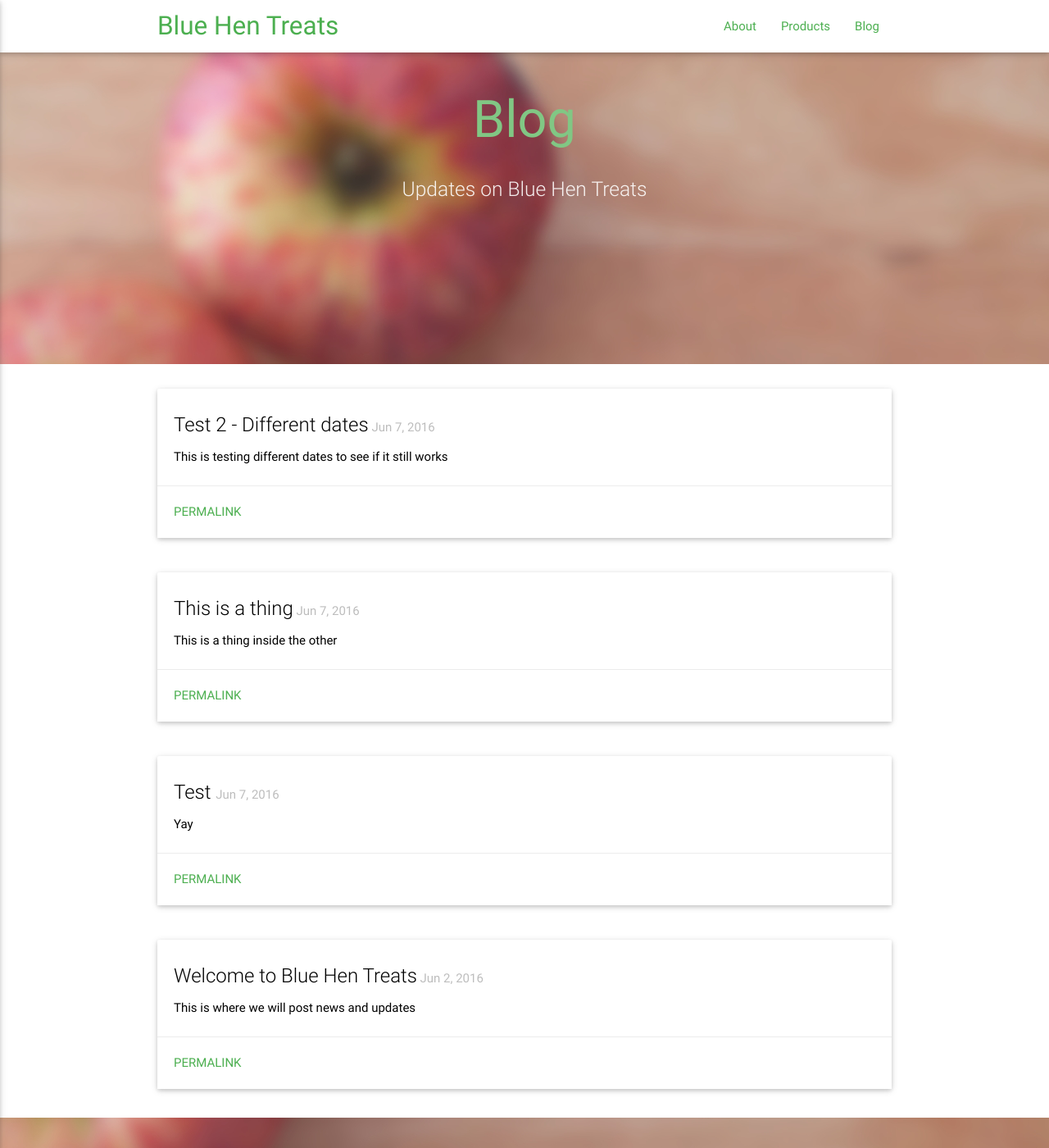
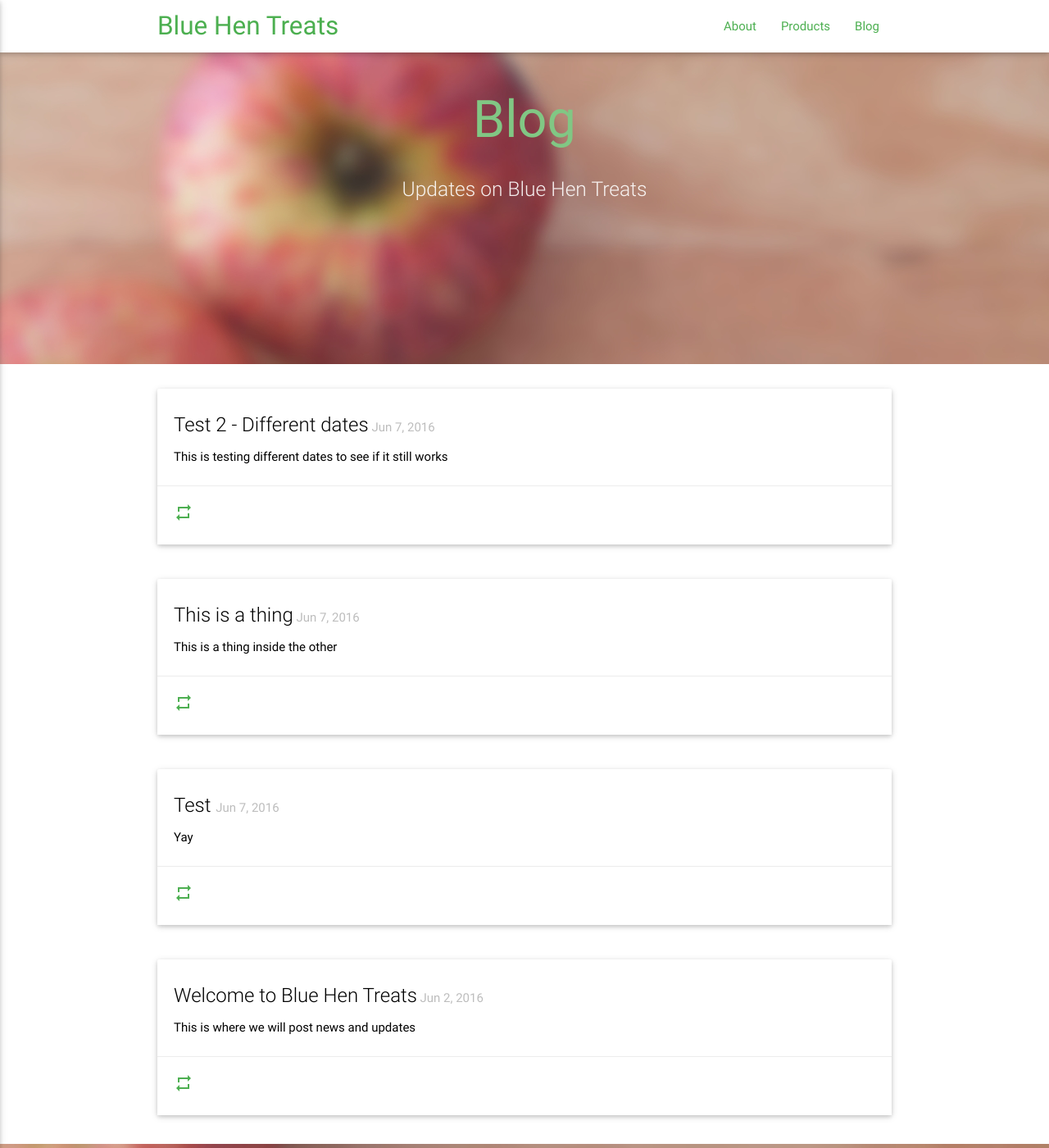
Before and after one commit to veggiedefender/bluehentreats, a Jekyll site: the page built from blog.html, in a window 1280 px wide and 1400 px high. Shown: the whole window at 82% size. Built offline with Jekyll 4.4.1, drawn with Linux system fonts in a browser that asks for light colours; nearby versions of some CDN libraries.

Commit message:
permalink icon

```diff
--- a/blog.html
+++ b/blog.html
@@ -32,7 +32,7 @@ layout: default
             <p>{{post.content}}</p>
           </div>
           <div class="card-action">
-            <a href="/bluehentreats{{ post.url }}" class="green-text">Permalink</a>
+            <a href="/bluehentreats{{ post.url }}" class="green-text"><i class="material-icons">repeat</i></a>
           </div>
         </div>
       </div>
```
